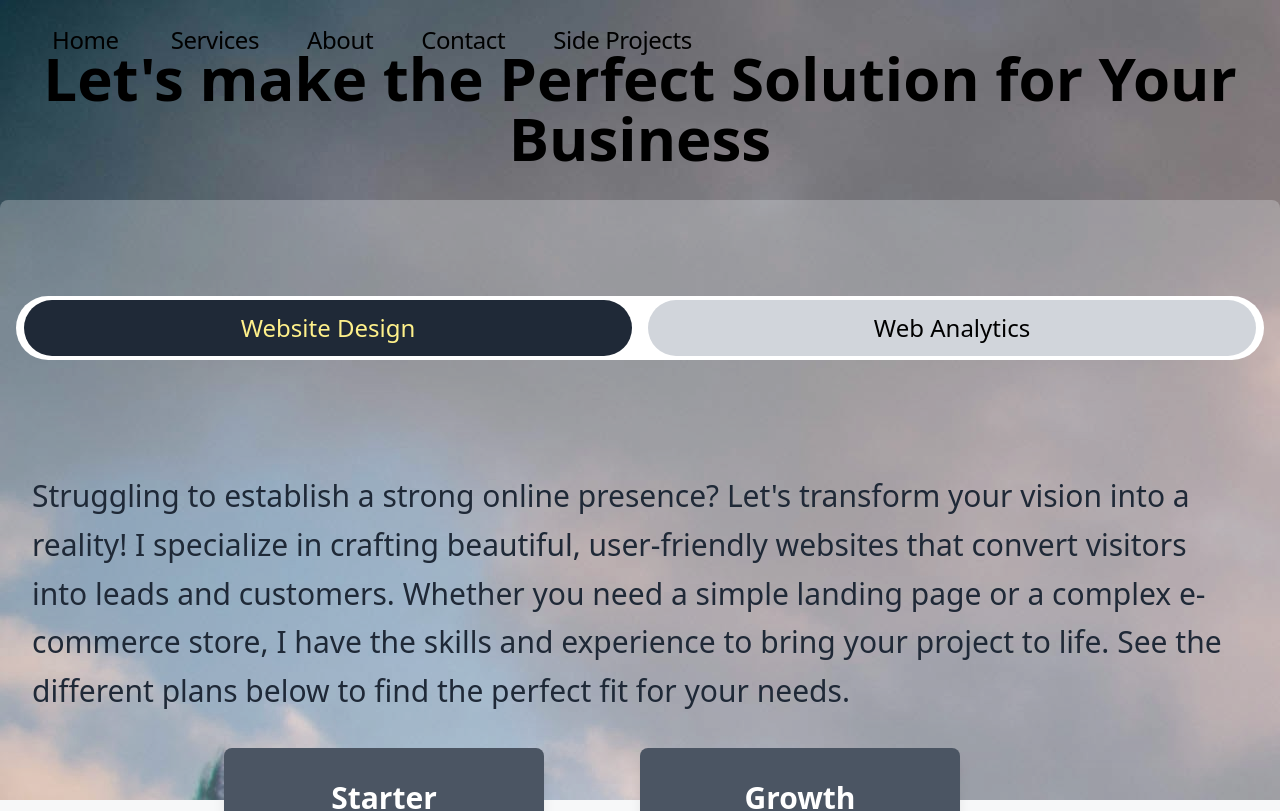
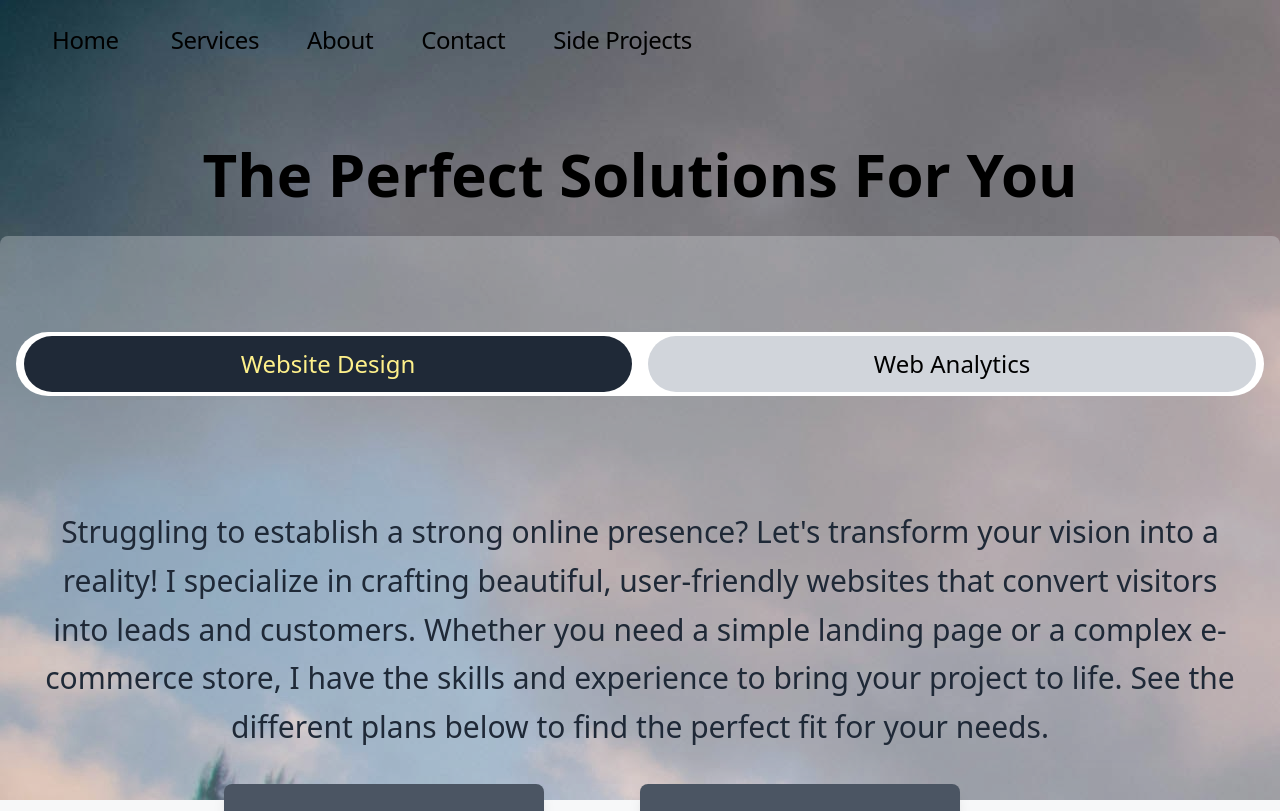
Before and after one commit to IsaacsCloudLLC/ikepcampbell.github.io, a Next.js app: page /services in a window 1280 px wide. Shown: the top 811 px of the page. Built offline with nearby package versions, Linux system fonts and the light colour scheme.

Commit message:
touched up

```diff
--- a/app/about/page.tsx
+++ b/app/about/page.tsx
@@ -3,7 +3,7 @@ import Head from 'next/head';
 
 export default function Page() {
   return (
-    <div className="z-10">
+    <div className="z-10 mt-24">
       <Head>
         <title>About Us | Isaacs Cloud</title>
         <meta name="description" content="Learn more about Isaacs Cloud, our team, and our mission." />
--- a/app/contact/page.tsx
+++ b/app/contact/page.tsx
@@ -29,7 +29,7 @@ function GitHubIconLight() {
 }
 export default function Page() {
     return (
-        <div className='z-10' >
+        <div className='z-10 mt-24'>
             <Head>
                 <title>Contact | Isaacs Cloud </title>
                 <meta name="description" content="Looking for a website designer in the Quad Cities? I'm Isaac Campbell, and I specialize in crafting beautiful and effective websites that grow businesses. Let's get started on your project today! Reach out to me on Github (ikepcampbell) or LinkedIn, or email me at support@isaacs.cloud." />
--- a/app/layout.tsx
+++ b/app/layout.tsx
@@ -76,7 +76,7 @@ export default function RootLayout({
       <div className="fixed w-full top-0 z-50">
         <Navbar />
       </div>
-      <main className="flex-auto min-h-screen min-w-0 flex flex-col px-2 md:px-0 z-10 absolute top-0">
+      <main className="flex-auto min-h-screen min-w-0 flex flex-col px-2 md:px-0 z-10 absolute top-0 w-full">
         {children}
         <Footer />
         <Analytics />
--- a/app/services/page.tsx
+++ b/app/services/page.tsx
@@ -137,13 +137,13 @@ export default function ServicesPage() {
   };
 
   return (
-    <div className='z-10'>
+    <div className='z-10 mt-24 text-center'>
       <Head>
         <title>Quad Cities Website Design & Web Analytics | Isaacs Cloud</title>
         <meta name="description" content="Grow your business with beautiful, user-friendly websites and data-driven web analytics. I offer website design, web development, and analytics solutions in the Quad Cities (Davenport, Bettendorf, etc.) - Free Consultation!" />
         <meta name="keywords" content="Quad Cities website design, Quad Cities web developer, web design Davenport, web design Bettendorf, web design Iowa, web analytics Quad Cities, analytics Davenport, analytics Bettendorf, Isaac Campbell web design" />
       </Head>
-      <h1 className="mt-12 lg:text-6xl md:text-5xl font-bold text-center text-black dark:text-white mb-8">Let's make the Perfect Solution for Your Business</h1>
+      <h1 className="mt-12 lg:text-6xl md:text-5xl font-bold text-center text-black dark:text-white mb-8">The Perfect Solutions For You</h1>
       <section className="rounded-lg bg-gray-200 bg-opacity-30 overflow-hidden py-12 md:py-24 px-4">
         <div className="flex md:flex-row items-center md:items-stretch justify-center mb-8 bg-white rounded-full pt-1 pb-1">
           {services.map((service) => (
--- a/app/side_projects/page.tsx
+++ b/app/side_projects/page.tsx
@@ -47,7 +47,7 @@ function ProjectCard({ project }) {
 
 export default function Page() {
     return (
-        <div className='z-10'>
+        <div className='relative z-10 mt-24 left-0'>
             <Head>
                 <title>Side Projects | Isaacs Cloud</title>
                 <meta name="description" content="Explore Isaac Campbell's personal projects showcasing his skills in mobile app development and game development. See projects like ScoreKeep (mobile scoring app) and Spirithaus (game jam entry). Get a feel for Isaac's capabilities and creative drive!" />
```
